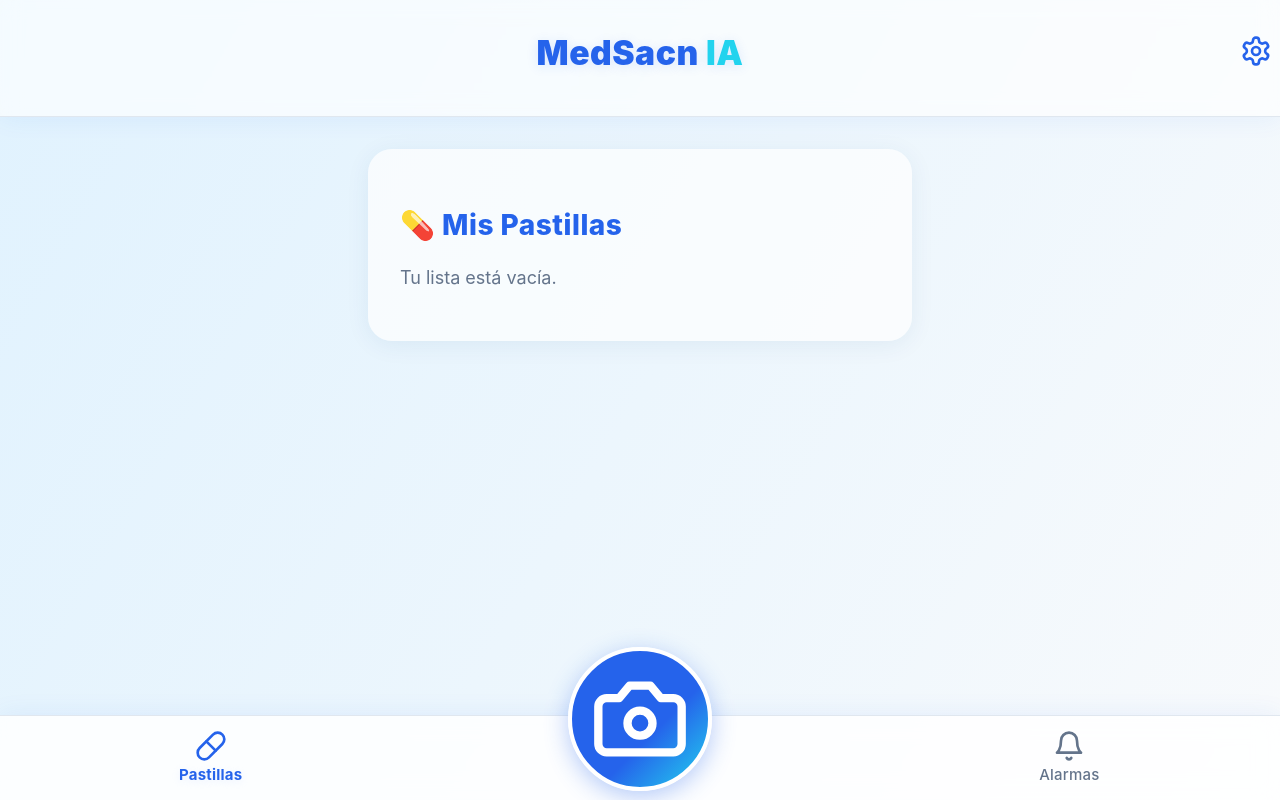
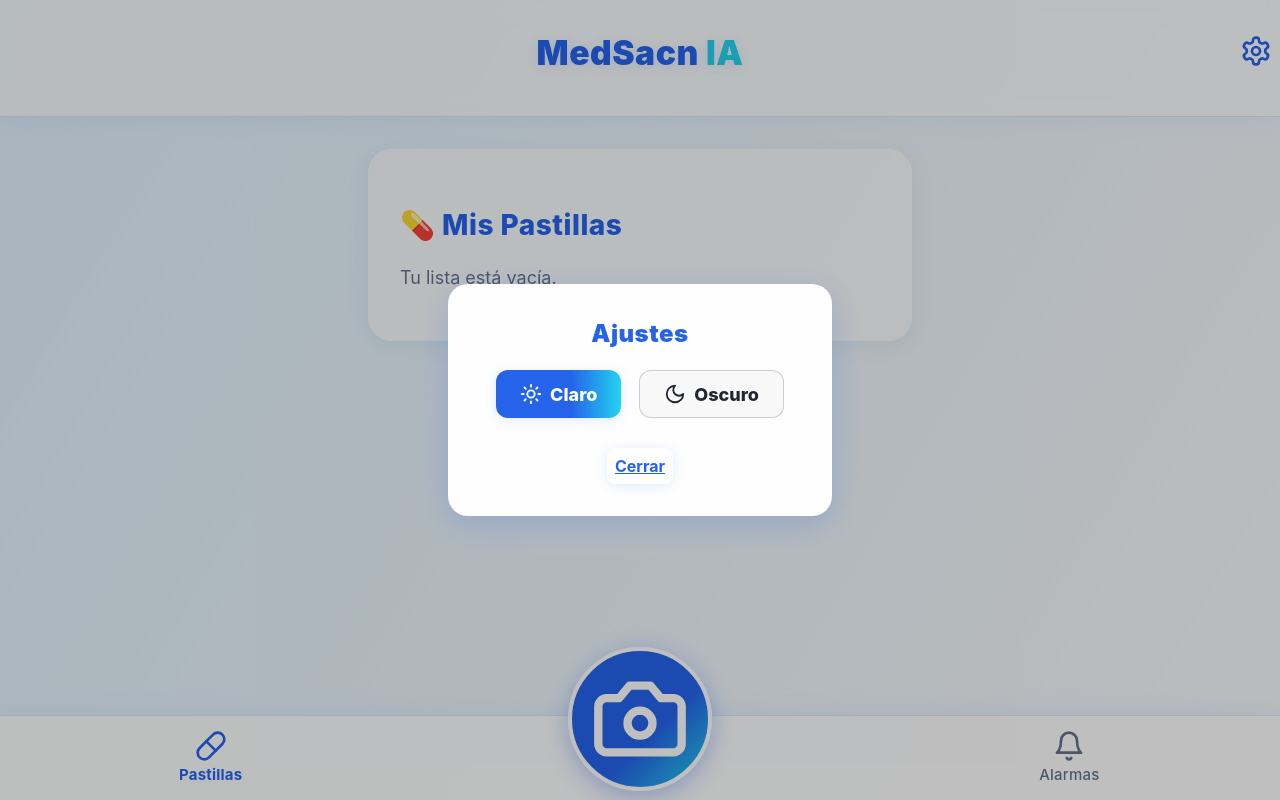
Before and after one commit to carlos4885/ia_identificar_medicamentos, a React (Vite) app in the folder frontend/: page / in a window 1280 px wide. Both pictures are taken after a click on the button "Ajustes". Built offline with nearby package versions, Linux system fonts and the light colour scheme.

Commit message:
Modal de ajustes: cambio de tema claro/oscuro desde el header

```diff
--- a/frontend/src/App.jsx
+++ b/frontend/src/App.jsx
@@ -1,5 +1,6 @@
+import { useState } from 'react';
 import { BrowserRouter, Routes, Route, Link, useLocation } from 'react-router-dom';
-import { Camera, Pill, Bell, Settings } from 'lucide-react';
+import { Camera, Pill, Bell, Settings, Sun, Moon } from 'lucide-react';
 import Escaner from './components/Escaner.jsx';
 
 // Animación simple para entrada de pantalla
@@ -120,16 +121,44 @@ function NavBar() {
 }
 
 function App() {
+  const [showSettings, setShowSettings] = useState(false);
+  const [theme, setTheme] = useState(() => {
+    if (typeof window !== 'undefined') {
+      return localStorage.getItem('theme') || 'light';
+    }
+    return 'light';
+  });
+
+  // Cambia el tema y guarda en localStorage
+  const toggleTheme = (t) => {
+    setTheme(t);
+    if (typeof window !== 'undefined') {
+      localStorage.setItem('theme', t);
+    }
+  };
+
+  // Aplica el tema al body
+  if (typeof document !== 'undefined') {
+    document.body.style.background = theme === 'dark'
+      ? 'linear-gradient(120deg,#181f2a 0%,#23272f 100%)'
+      : 'linear-gradient(120deg,#e0f2fe 0%,#f8fafc 100%)';
+    document.body.style.color = theme === 'dark' ? '#e0e6ef' : '#213547';
+  }
+
   return (
     <div style={{
       paddingBottom: '110px',
       fontFamily: 'Inter, system-ui, sans-serif',
       minHeight: '100vh',
-      background: 'linear-gradient(120deg,#e0f2fe 0%,#f8fafc 100%)',
+      background: theme === 'dark'
+        ? 'linear-gradient(120deg,#181f2a 0%,#23272f 100%)'
+        : 'linear-gradient(120deg,#e0f2fe 0%,#f8fafc 100%)',
+      color: theme === 'dark' ? '#e0e6ef' : '#213547',
       boxSizing: 'border-box',
+      transition: 'background 0.4s, color 0.4s',
     }}>
       <header style={{
-        background: 'rgba(255,255,255,0.65)',
+        background: theme === 'dark' ? 'rgba(24,31,42,0.85)' : 'rgba(255,255,255,0.65)',
         color: '#2563eb',
         padding: '28px 0 18px 0',
         boxShadow: '0 2px 24px 0 #2563eb11',
@@ -173,6 +202,7 @@ function App() {
               outline: 'none',
               boxShadow: 'none',
             }}
+            onClick={() => setShowSettings(true)}
             onMouseEnter={e => e.currentTarget.style.background = 'rgba(34,211,238,0.12)'}
             onMouseLeave={e => e.currentTarget.style.background = 'none'}
           >
@@ -180,6 +210,103 @@ function App() {
           </button>
         </div>
       </header>
+
+      {/* Modal de ajustes */}
+      {showSettings && (
+        <div style={{
+          position: 'fixed',
+          top: 0,
+          left: 0,
+          width: '100vw',
+          height: '100vh',
+          background: 'rgba(0,0,0,0.25)',
+          zIndex: 2000,
+          display: 'flex',
+          alignItems: 'center',
+          justifyContent: 'center',
+        }}
+          onClick={() => setShowSettings(false)}
+        >
+          <div
+            style={{
+              background: theme === 'dark' ? 'rgba(24,31,42,0.98)' : 'rgba(255,255,255,0.98)',
+              borderRadius: 20,
+              boxShadow: '0 8px 32px 0 #2563eb33',
+              padding: 32,
+              minWidth: 320,
+              maxWidth: '90vw',
+              position: 'relative',
+              display: 'flex',
+              flexDirection: 'column',
+              alignItems: 'center',
+              animation: 'fadeIn 0.4s',
+            }}
+            onClick={e => e.stopPropagation()}
+          >
+            <h2 style={{margin: 0, marginBottom: 18, fontWeight: 900, fontSize: 24, color: theme === 'dark' ? '#e0e6ef' : '#2563eb'}}>Ajustes</h2>
+            <div style={{display: 'flex', gap: 18, marginBottom: 12}}>
+              <button
+                onClick={() => toggleTheme('light')}
+                style={{
+                  background: theme === 'light' ? 'linear-gradient(90deg,#2563eb 60%,#22d3ee 100%)' : 'rgba(220,220,220,0.2)',
+                  color: theme === 'light' ? '#fff' : '#2563eb',
+                  border: theme === 'light' ? 'none' : '1.5px solid #2563eb33',
+                  fontWeight: 800,
+                  fontSize: 18,
+                  borderRadius: 12,
+                  padding: '12px 24px',
+                  cursor: 'pointer',
+                  display: 'flex',
+                  alignItems: 'center',
+                  gap: 8,
+                  boxShadow: theme === 'light' ? '0 2px 12px 0 #2563eb22' : 'none',
+                  transition: 'background 0.2s, color 0.2s',
+                }}
+                disabled={theme === 'light'}
+              >
+                <Sun size={22} /> Claro
+              </button>
+              <button
+                onClick={() => toggleTheme('dark')}
+                style={{
+                  background: theme === 'dark' ? 'linear-gradient(90deg,#181f2a 60%,#23272f 100%)' : 'rgba(220,220,220,0.2)',
+                  color: theme === 'dark' ? '#fff' : '#23272f',
+                  border: theme === 'dark' ? 'none' : '1.5px solid #23272f33',
+                  fontWeight: 800,
+                  fontSize: 18,
+                  borderRadius: 12,
+                  padding: '12px 24px',
+                  cursor: 'pointer',
+                  display: 'flex',
+                  alignItems: 'center',
+                  gap: 8,
+                  boxShadow: theme === 'dark' ? '0 2px 12px 0 #181f2a22' : 'none',
+                  transition: 'background 0.2s, color 0.2s',
+                }}
+                disabled={theme === 'dark'}
+              >
+                <Moon size={22} /> Oscuro
+              </button>
+            </div>
+            <button
+              onClick={() => setShowSettings(false)}
+              style={{
+                marginTop: 18,
+                background: 'none',
+                color: theme === 'dark' ? '#e0e6ef' : '#2563eb',
+                border: 'none',
+                fontWeight: 700,
+                fontSize: 16,
+                cursor: 'pointer',
+                textDecoration: 'underline',
+                borderRadius: 8,
+                padding: 8,
+              }}
+            >Cerrar</button>
+          </div>
+        </div>
+      )}
+
       <Routes>
         <Route path="/" element={<Pastillero />} />
         <Route path="/escanear" element={<Escaner />} />
```
